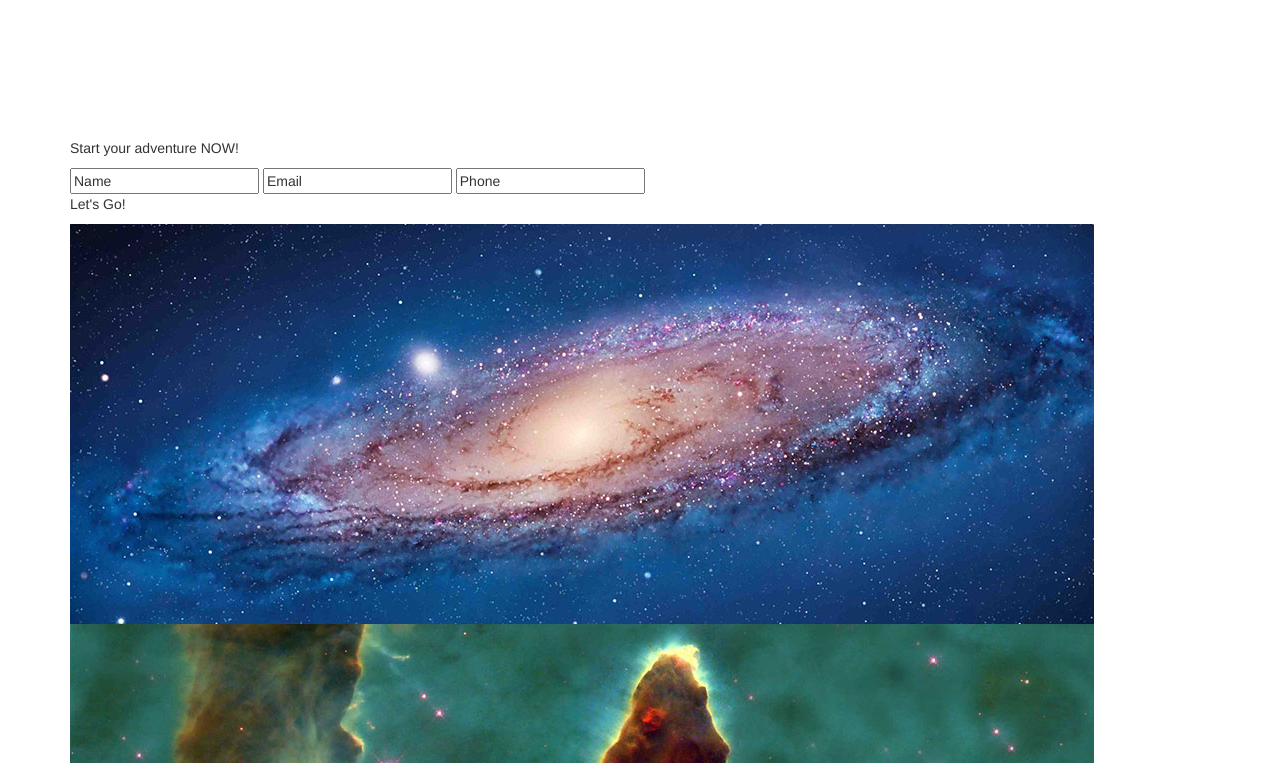
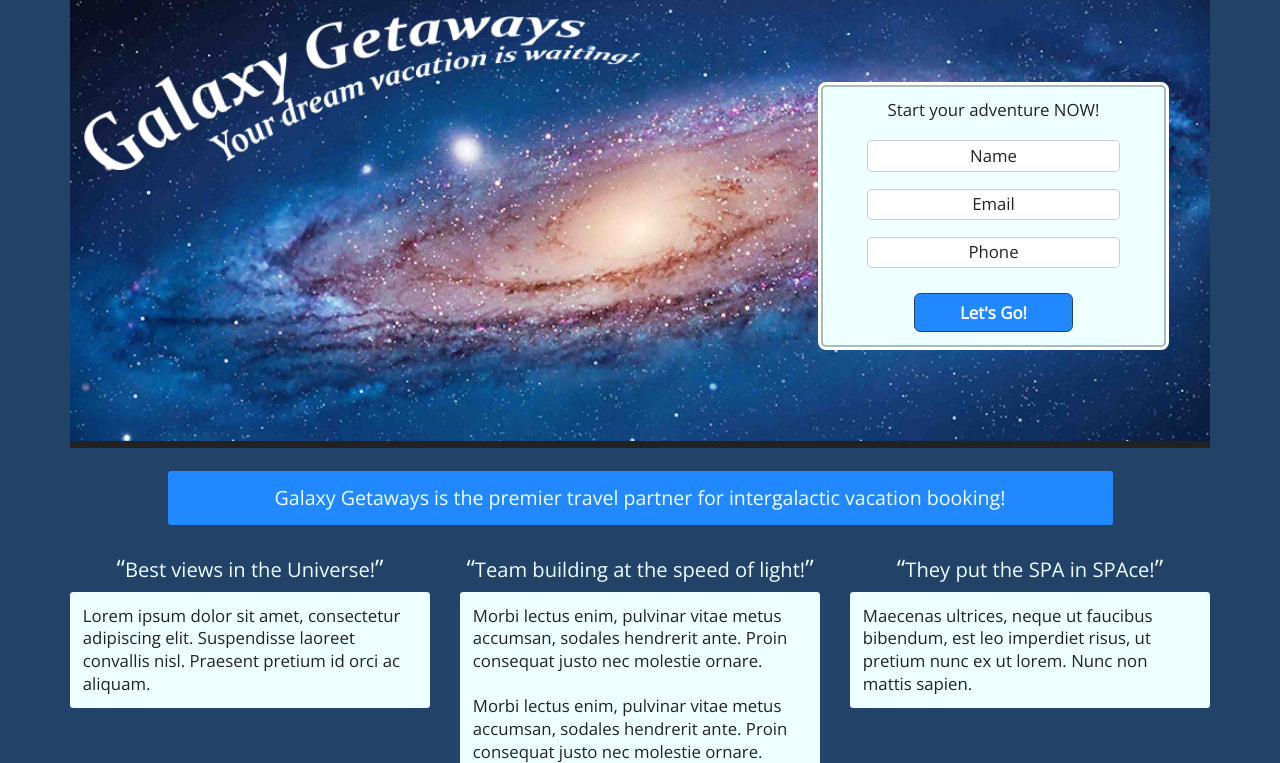
Before and after one commit to kennedy31415/FurryDemo, a plain HTML site: page index.html in a window 1280 px wide. Shown: the part 90-853 px from the top of the page. Drawn offline with nearby package versions, Linux system fonts and the light colour scheme; the site is published under a folder, as on GitHub Pages, so addresses that start at the root find nothing.

Commit message:
fixed local file link

```diff
--- a/index.html
+++ b/index.html
@@ -26,7 +26,7 @@
 
 	<link href='https://fonts.googleapis.com/css?family=Open+Sans' rel='stylesheet' type='text/css'>
 
-	<link rel='stylesheet' href='/demo.css'>
+	<link rel='stylesheet' href='demo.css'>
 
 </head>
 <body>
```
